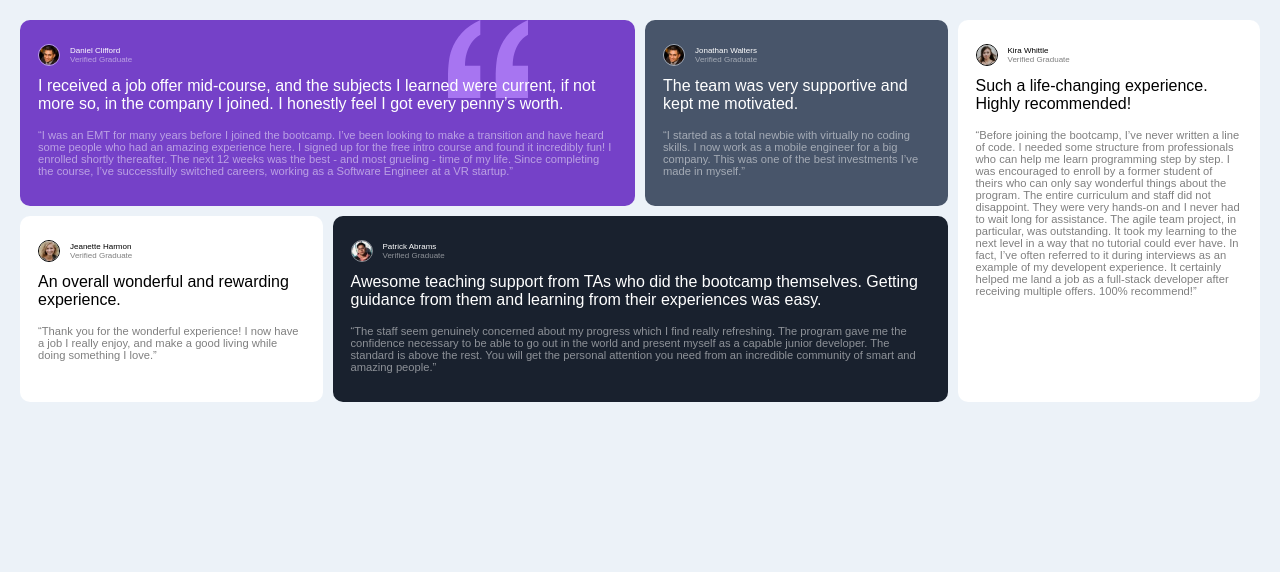
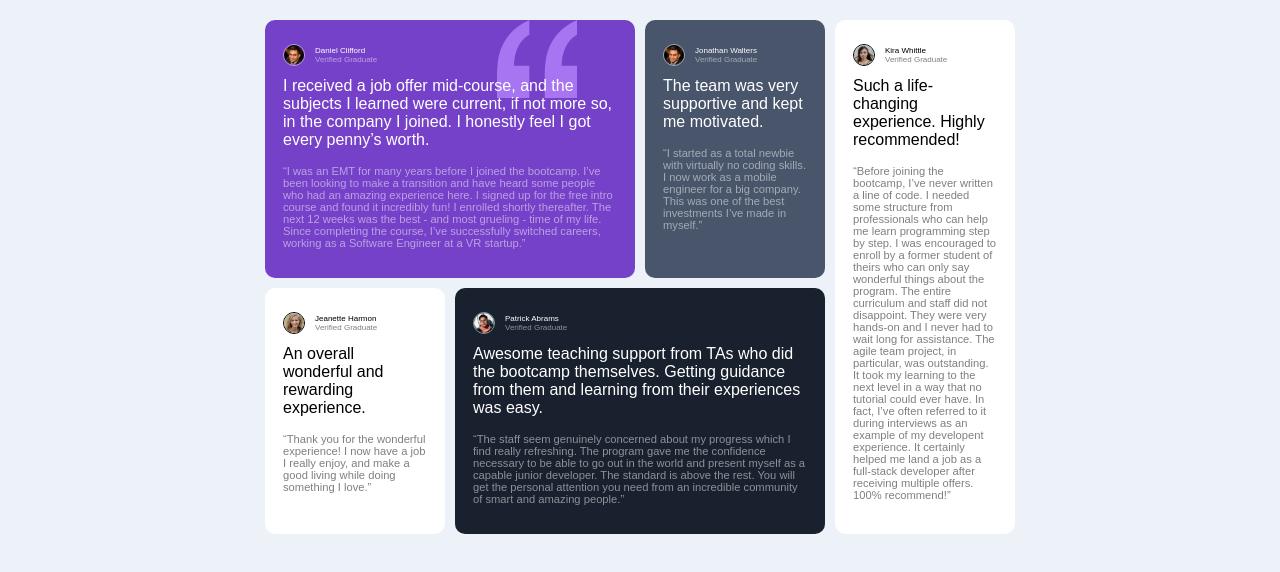
Before and after one commit to Lennymal/Testimonial-Grid, a plain HTML site: page index.html in a window 1280 px wide. Drawn offline with Linux system fonts and the light colour scheme.

Commit message:
Update style.css

```diff
--- a/style.css
+++ b/style.css
@@ -94,6 +94,8 @@ body{
         display: grid;
         grid-template-columns: 1fr 1fr 1fr 1fr ;
         gap: 10px;
+        max-width: 750px;
+        margin: 0 auto;
     }
     #testimonial-1{
         grid-column: span 2;
```
